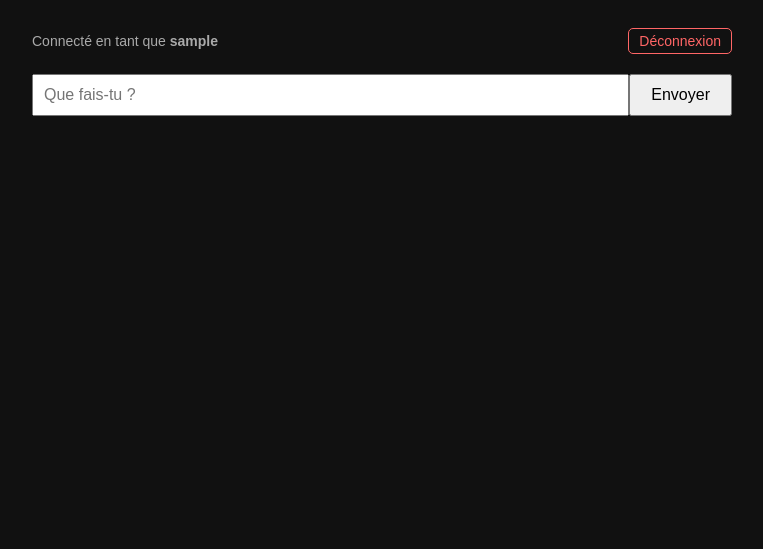
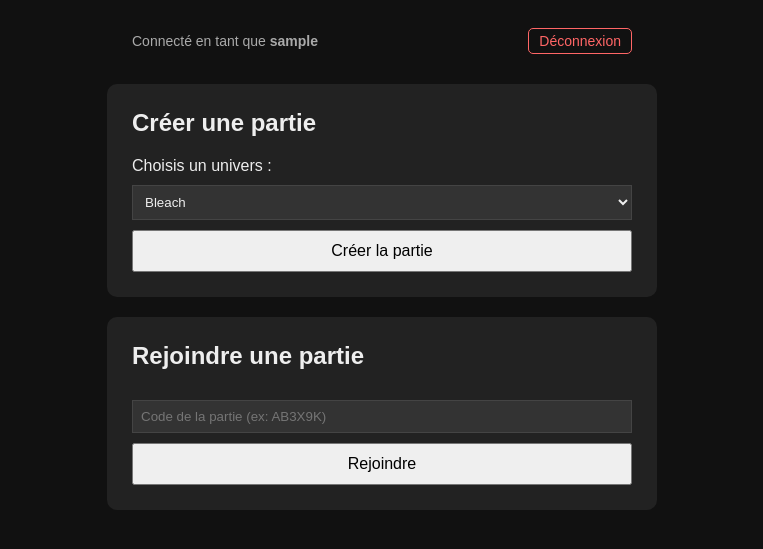
Before and after one commit to obitoof7/jdr-ai, a Flask app: page / in a window 1280 px wide. Shown: the top 549 px of the page, without its empty margins (258-1021 px from the left). Run offline with Flask 3, Linux system fonts and the light colour scheme; the visitor is signed in with stand-in values (Sample User, id 1); data that the repository does not hold is empty.

Commit message:
Système de parties multi-joueurs avec codes

```diff
--- a/app.py
+++ b/app.py
@@ -1,9 +1,11 @@
-from flask import Flask, render_template, request, jsonify, redirect, url_for
+from flask import Flask, render_template, request, jsonify, redirect, url_for, abort
 from flask_sqlalchemy import SQLAlchemy
 from flask_login import LoginManager, UserMixin, login_user, login_required, logout_user, current_user
 from werkzeug.security import generate_password_hash, check_password_hash
 from groq import Groq
 import os
+import random
+import string
 from dotenv import load_dotenv
 
 load_dotenv()
@@ -23,14 +25,40 @@ login_manager = LoginManager(app)
 login_manager.login_view = "connexion"
 
 
+def generer_code():
+    return ''.join(random.choices(string.ascii_uppercase + string.digits, k=6))
+
+
+UNIVERS = {
+    "bleach": {
+        "nom": "Bleach",
+        "prompt": """Tu es le maître du jeu d'un jeu de rôle textuel se déroulant dans l'univers de Bleach.
+Tu incarnes le monde, les PNJ (Shinigami, Hollows, humains, etc.) et tu racontes les conséquences des actions des joueurs.
+Reste cohérent avec l'univers Bleach (Soul Society, Hollows, Zanpakuto, Hueco Mundo, etc.).
+Plusieurs joueurs participent à la même aventure : chaque message des joueurs commence par leur pseudo.
+Décris les scènes de façon immersive, en 3-5 phrases maximum par réponse, en tenant compte des actions de TOUS les joueurs.
+Ne joue jamais à la place des joueurs : décris ce qui les entoure et laisse-les décider de leurs actions."""
+    }
+}
+
+
 class User(UserMixin, db.Model):
     id = db.Column(db.Integer, primary_key=True)
     username = db.Column(db.String(80), unique=True, nullable=False)
     password_hash = db.Column(db.String(200), nullable=False)
 
 
+class Party(db.Model):
+    id = db.Column(db.Integer, primary_key=True)
+    code = db.Column(db.String(10), unique=True, nullable=False)
+    univers = db.Column(db.String(50), nullable=False, default="bleach")
+    hote = db.Column(db.String(80), nullable=False)
+    active = db.Column(db.Boolean, default=True)
+
+
 class Message(db.Model):
     id = db.Column(db.Integer, primary_key=True)
+    party_id = db.Column(db.Integer, db.ForeignKey("party.id"), nullable=False)
     auteur = db.Column(db.String(80), nullable=False)
     contenu = db.Column(db.Text, nullable=False)
     role = db.Column(db.String(20), nullable=False)
@@ -47,6 +75,7 @@ with app.app_context():
     db.create_all()
 
 
+# --- Authentification ---
 @app.route("/inscription", methods=["GET", "POST"])
 def inscription():
     if request.method == "POST":
@@ -90,43 +119,126 @@ def deconnexion():
     return redirect(url_for("connexion"))
 
 
-PROMPT_SYSTEME = """Tu es le maître du jeu d'un jeu de rôle textuel se déroulant dans l'univers de Bleach.
-Tu incarnes le monde, les PNJ (Shinigami, Hollows, humains, etc.) et tu racontes les conséquences des actions des joueurs.
-Reste cohérent avec l'univers Bleach (Soul Society, Hollows, Zanpakuto, Hueco Mundo, etc.).
-Plusieurs joueurs participent à la même aventure : chaque message des joueurs commence par leur pseudo.
-Décris les scènes de façon immersive, en 3-5 phrases maximum par réponse, en tenant compte des actions de TOUS les joueurs.
-Ne joue jamais à la place des joueurs : décris ce qui les entoure et laisse-les décider de leurs actions."""
-
-
+# --- Accueil (choix créer / rejoindre une partie) ---
 @app.route("/")
 @login_required
 def accueil():
-    return render_template("index.html", pseudo=current_user.username)
+    return render_template("accueil.html", pseudo=current_user.username, univers=UNIVERS)
 
 
-@app.route("/messages")
+@app.route("/creer-partie", methods=["POST"])
 @login_required
-def messages():
+def creer_partie():
+    univers_choisi = request.form.get("univers", "bleach")
+
+    code = generer_code()
+    while Party.query.filter_by(code=code).first():
+        code = generer_code()
+
+    nouvelle_partie = Party(
+        code=code,
+        univers=univers_choisi,
+        hote=current_user.username,
+        active=True
+    )
+    db.session.add(nouvelle_partie)
+    db.session.commit()
+
+    return redirect(url_for("partie", code=code))
+
+
+@app.route("/rejoindre-partie", methods=["POST"])
+@login_required
+def rejoindre_partie():
+    code = request.form.get("code", "").strip().upper()
+    partie = Party.query.filter_by(code=code).first()
+
+    if not partie:
+        return "Code de partie introuvable. <a href='/'>Retour</a>"
+
+    return redirect(url_for("partie", code=code))
+
+
+# --- La partie / le jeu ---
+@app.route("/partie/<code>")
+@login_required
+def partie(code):
+    partie = Party.query.filter_by(code=code).first()
+    if not partie:
+        abort(404)
+
+    est_hote = (partie.hote == current_user.username)
+    infos_univers = UNIVERS.get(partie.univers, UNIVERS["bleach"])
+
+    return render_template(
+        "partie.html",
+        pseudo=current_user.username,
+        code=partie.code,
+        univers_nom=infos_univers["nom"],
+        est_hote=est_hote,
+        active=partie.active
+    )
+
+
+@app.route("/partie/<code>/terminer", methods=["POST"])
+@login_required
+def terminer_partie(code):
+    partie = Party.query.filter_by(code=code).first()
+    if not partie or partie.hote != current_user.username:
+        abort(403)
+
+    partie.active = False
+    db.session.commit()
+    return jsonify({"ok": True})
+
+
+@app.route("/partie/<code>/relancer", methods=["POST"])
+@login_required
+def relancer_partie(code):
+    partie = Party.query.filter_by(code=code).first()
+    if not partie or partie.hote != current_user.username:
+        abort(403)
+
+    Message.query.filter_by(party_id=partie.id).delete()
+    partie.active = True
+    db.session.commit()
+    return jsonify({"ok": True})
+
+
+# --- Messages et action de jeu ---
+@app.route("/partie/<code>/messages")
+@login_required
+def messages(code):
+    partie = Party.query.filter_by(code=code).first()
+    if not partie:
+        abort(404)
+
     apres_id = request.args.get("apres", 0, type=int)
-    messages_db = Message.query.filter(Message.id > apres_id).order_by(Message.id).all()
+    messages_db = Message.query.filter(
+        Message.party_id == partie.id,
+        Message.id > apres_id
+    ).order_by(Message.id).all()
+
     resultat = [
-        {
-            "id": m.id,
-            "auteur": m.auteur,
-            "contenu": m.contenu,
-            "role": m.role
-        }
+        {"id": m.id, "auteur": m.auteur, "contenu": m.contenu, "role": m.role}
         for m in messages_db
     ]
     return jsonify(resultat)
 
 
-@app.route("/jouer", methods=["POST"])
+@app.route("/partie/<code>/jouer", methods=["POST"])
 @login_required
-def jouer():
+def jouer(code):
+    partie = Party.query.filter_by(code=code).first()
+    if not partie:
+        abort(404)
+    if not partie.active:
+        return jsonify({"erreur": "Cette partie est terminée."}), 400
+
     action_joueur = request.json.get("action", "")
 
     msg_joueur = Message(
+        party_id=partie.id,
         auteur=current_user.username,
         contenu=action_joueur,
         role="user",
@@ -135,8 +247,9 @@ def jouer():
     db.session.add(msg_joueur)
     db.session.commit()
 
-    messages_db = Message.query.order_by(Message.id).all()
-    historique = [{"role": "system", "content": PROMPT_SYSTEME}]
+    infos_univers = UNIVERS.get(partie.univers, UNIVERS["bleach"])
+    messages_db = Message.query.filter_by(party_id=partie.id).order_by(Message.id).all()
+    historique = [{"role": "system", "content": infos_univers["prompt"]}]
     for m in messages_db:
         prefixe = f"{m.auteur}: " if m.role == "user" else ""
         historique.append({"role": m.role, "content": f"{prefixe}{m.contenu}"})
@@ -148,6 +261,7 @@ def jouer():
     texte_reponse = reponse.choices[0].message.content
 
     msg_ia = Message(
+        party_id=partie.id,
         auteur="MJ",
         contenu=texte_reponse,
         role="assistant",
--- /dev/null
+++ b/templates/accueil.html
@@ -0,0 +1,76 @@
+<!DOCTYPE html>
+<html lang="fr">
+<head>
+    <meta charset="UTF-8">
+    <title>JDR IA - Accueil</title>
+    <style>
+        body { background: #111; color: #eee; font-family: Arial; padding: 20px; }
+        #entete {
+            max-width: 500px;
+            margin: 0 auto 30px auto;
+            display: flex;
+            justify-content: space-between;
+            align-items: center;
+            color: #aaa;
+            font-size: 14px;
+        }
+        #btn-deconnexion {
+            color: #f66;
+            text-decoration: none;
+            border: 1px solid #f66;
+            padding: 4px 10px;
+            border-radius: 5px;
+        }
+        .carte {
+            max-width: 500px;
+            margin: 0 auto 20px auto;
+            background: #222;
+            padding: 25px;
+            border-radius: 10px;
+        }
+        h2 { margin-top: 0; }
+        select, input[type=text] {
+            width: 100%;
+            padding: 8px;
+            margin: 10px 0;
+            box-sizing: border-box;
+            background: #333;
+            color: #eee;
+            border: 1px solid #444;
+        }
+        button {
+            width: 100%;
+            padding: 10px;
+            font-size: 16px;
+            cursor: pointer;
+        }
+    </style>
+</head>
+<body>
+    <div id="entete">
+        <span>Connecté en tant que <strong>{{ pseudo }}</strong></span>
+        <a href="/deconnexion" id="btn-deconnexion">Déconnexion</a>
+    </div>
+
+    <div class="carte">
+        <h2>Créer une partie</h2>
+        <form method="POST" action="/creer-partie">
+            <label>Choisis un univers :</label>
+            <select name="univers">
+                {% for cle, infos in univers.items() %}
+                <option value="{{ cle }}">{{ infos.nom }}</option>
+                {% endfor %}
+            </select>
+            <button type="submit">Créer la partie</button>
+        </form>
+    </div>
+
+    <div class="carte">
+        <h2>Rejoindre une partie</h2>
+        <form method="POST" action="/rejoindre-partie">
+            <input type="text" name="code" placeholder="Code de la partie (ex: AB3X9K)" required>
+            <button type="submit">Rejoindre</button>
+        </form>
+    </div>
+</body>
+</html>
--- a/templates/index.html
+++ b/templates/partie.html
@@ -2,28 +2,60 @@
 <html lang="fr">
 <head>
     <meta charset="UTF-8">
-    <title>JDR Bleach - IA</title>
+    <title>JDR - {{ univers_nom }}</title>
     <style>
         body { background: #111; color: #eee; font-family: Arial, sans-serif; padding: 20px; }
         #entete {
             max-width: 700px;
-            margin: 0 auto 15px auto;
+            margin: 0 auto 10px auto;
             display: flex;
             justify-content: space-between;
             align-items: center;
             color: #aaa;
             font-size: 14px;
         }
-        #btn-deconnexion {
+        #infos-partie {
+            max-width: 700px;
+            margin: 0 auto 15px auto;
+            display: flex;
+            justify-content: space-between;
+            align-items: center;
+            font-size: 13px;
+            color: #888;
+        }
+        #code-partie {
+            background: #222;
+            padding: 4px 10px;
+            border-radius: 5px;
+            font-family: monospace;
+            font-size: 14px;
+            color: #6cf;
+        }
+        #btn-deconnexion, #btn-accueil {
             color: #f66;
             text-decoration: none;
             border: 1px solid #f66;
             padding: 4px 10px;
             border-radius: 5px;
+            margin-left: 8px;
         }
-        #btn-deconnexion:hover {
-            background: #f66;
-            color: #111;
+        #btn-terminer {
+            background: #a33;
+            color: #eee;
+            border: none;
+            padding: 5px 12px;
+            border-radius: 5px;
+            cursor: pointer;
+            font-size: 13px;
+        }
+        #btn-relancer {
+            background: #3a3;
+            color: #eee;
+            border: none;
+            padding: 5px 12px;
+            border-radius: 5px;
+            cursor: pointer;
+            font-size: 13px;
         }
         #chat { max-width: 700px; margin: auto; }
         .message { margin: 10px 0; padding: 10px; border-radius: 8px; }
@@ -33,23 +65,52 @@
         .mj { background: #333; }
         #zone-saisie { display: flex; max-width: 700px; margin: 20px auto; }
         #action { flex: 1; padding: 10px; font-size: 16px; }
-        button { padding: 10px 20px; font-size: 16px; }
+        button.envoyer { padding: 10px 20px; font-size: 16px; }
         button:disabled { opacity: 0.5; cursor: not-allowed; }
+        #bandeau-terminee {
+            max-width: 700px;
+            margin: 0 auto 15px auto;
+            background: #542;
+            color: #fc8;
+            padding: 10px;
+            border-radius: 8px;
+            text-align: center;
+        }
     </style>
 </head>
 <body>
     <div id="entete">
         <span>Connecté en tant que <strong>{{ pseudo }}</strong></span>
-        <a href="/deconnexion" id="btn-deconnexion">Déconnexion</a>
+        <div>
+            <a href="/" id="btn-accueil">Accueil</a>
+            <a href="/deconnexion" id="btn-deconnexion">Déconnexion</a>
+        </div>
     </div>
+
+    <div id="infos-partie">
+        <span>Univers : <strong>{{ univers_nom }}</strong> — Code : <span id="code-partie">{{ code }}</span></span>
+        {% if est_hote %}
+            {% if active %}
+            <button id="btn-terminer" onclick="terminerPartie()">Terminer la partie</button>
+            {% else %}
+            <button id="btn-relancer" onclick="relancerPartie()">Relancer une nouvelle histoire</button>
+            {% endif %}
+        {% endif %}
+    </div>
+
+    {% if not active %}
+    <div id="bandeau-terminee">Cette partie est terminée. {% if est_hote %}Tu peux la relancer avec le bouton ci-dessus.{% endif %}</div>
+    {% endif %}
+
     <div id="chat"></div>
     <div id="zone-saisie">
-        <input type="text" id="action" placeholder="Que fais-tu ?">
-        <button id="btn-envoyer" onclick="envoyer()">Envoyer</button>
+        <input type="text" id="action" placeholder="Que fais-tu ?" {% if not active %}disabled{% endif %}>
+        <button class="envoyer" id="btn-envoyer" onclick="envoyer()" {% if not active %}disabled{% endif %}>Envoyer</button>
     </div>
 
     <script>
         const monPseudo = "{{ pseudo }}";
+        const codePartie = "{{ code }}";
         let dernierId = 0;
         let envoiEnCours = false;
 
@@ -67,7 +128,7 @@
             bouton.disabled = true;
 
             try {
-                await fetch("/jouer", {
+                await fetch(`/partie/${codePartie}/jouer`, {
                     method: "POST",
                     headers: { "Content-Type": "application/json" },
                     body: JSON.stringify({ action: texte })
@@ -105,12 +166,24 @@
         }
 
         async function chargerMessages() {
-            const reponse = await fetch(`/messages?apres=${dernierId}`);
+            const reponse = await fetch(`/partie/${codePartie}/messages?apres=${dernierId}`);
             const nouveaux = await reponse.json();
             nouveaux.forEach(msg => {
                 ajouterMessage(msg);
                 dernierId = msg.id;
             });
+        }
+
+        async function terminerPartie() {
+            if (!confirm("Terminer la partie pour tous les joueurs ?")) return;
+            await fetch(`/partie/${codePartie}/terminer`, { method: "POST" });
+            location.reload();
+        }
+
+        async function relancerPartie() {
+            if (!confirm("Relancer effacera l'historique actuel. Continuer ?")) return;
+            await fetch(`/partie/${codePartie}/relancer`, { method: "POST" });
+            location.reload();
         }
 
         document.getElementById("action").addEventListener("keypress", function(e) {
```
